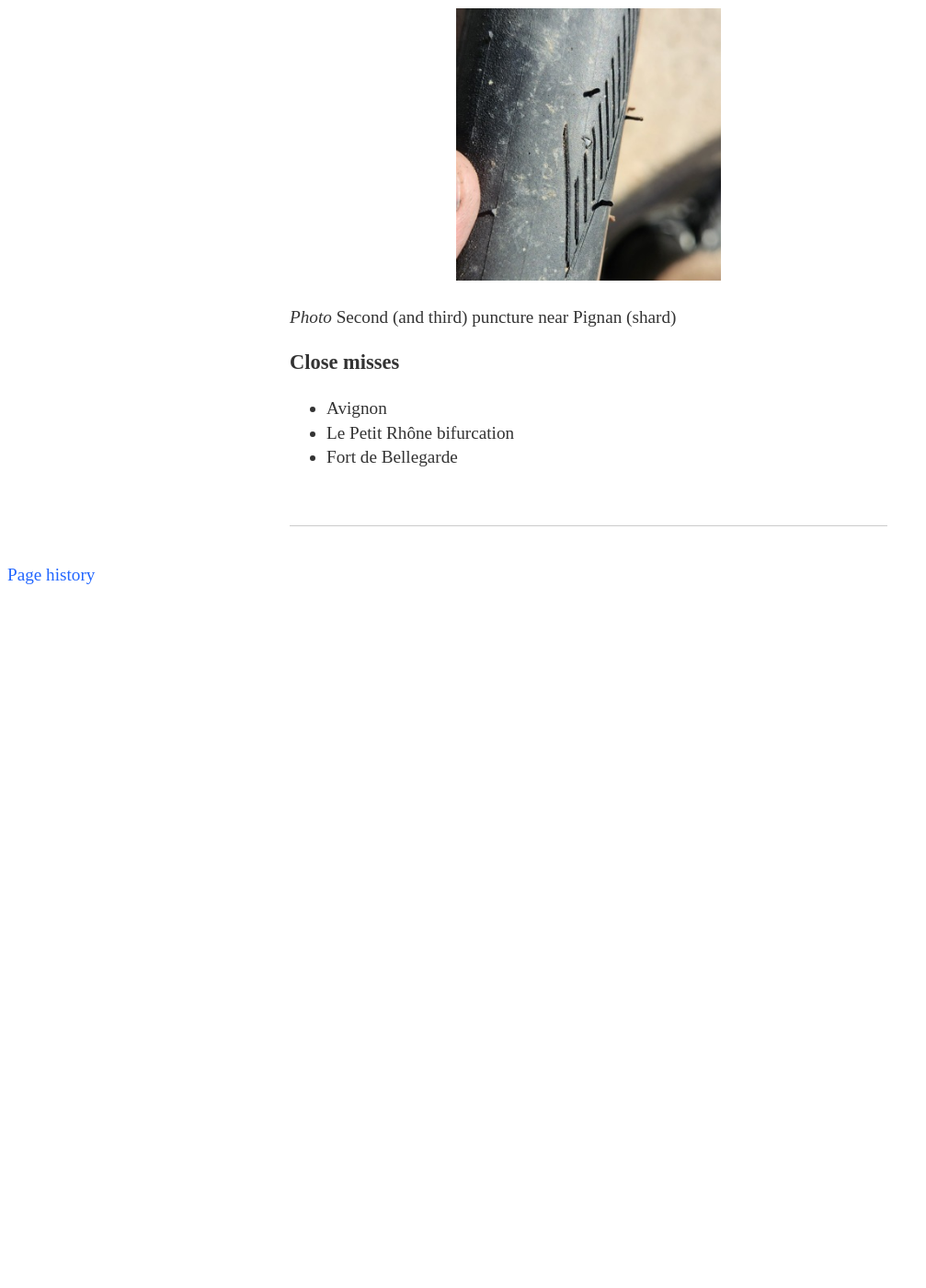
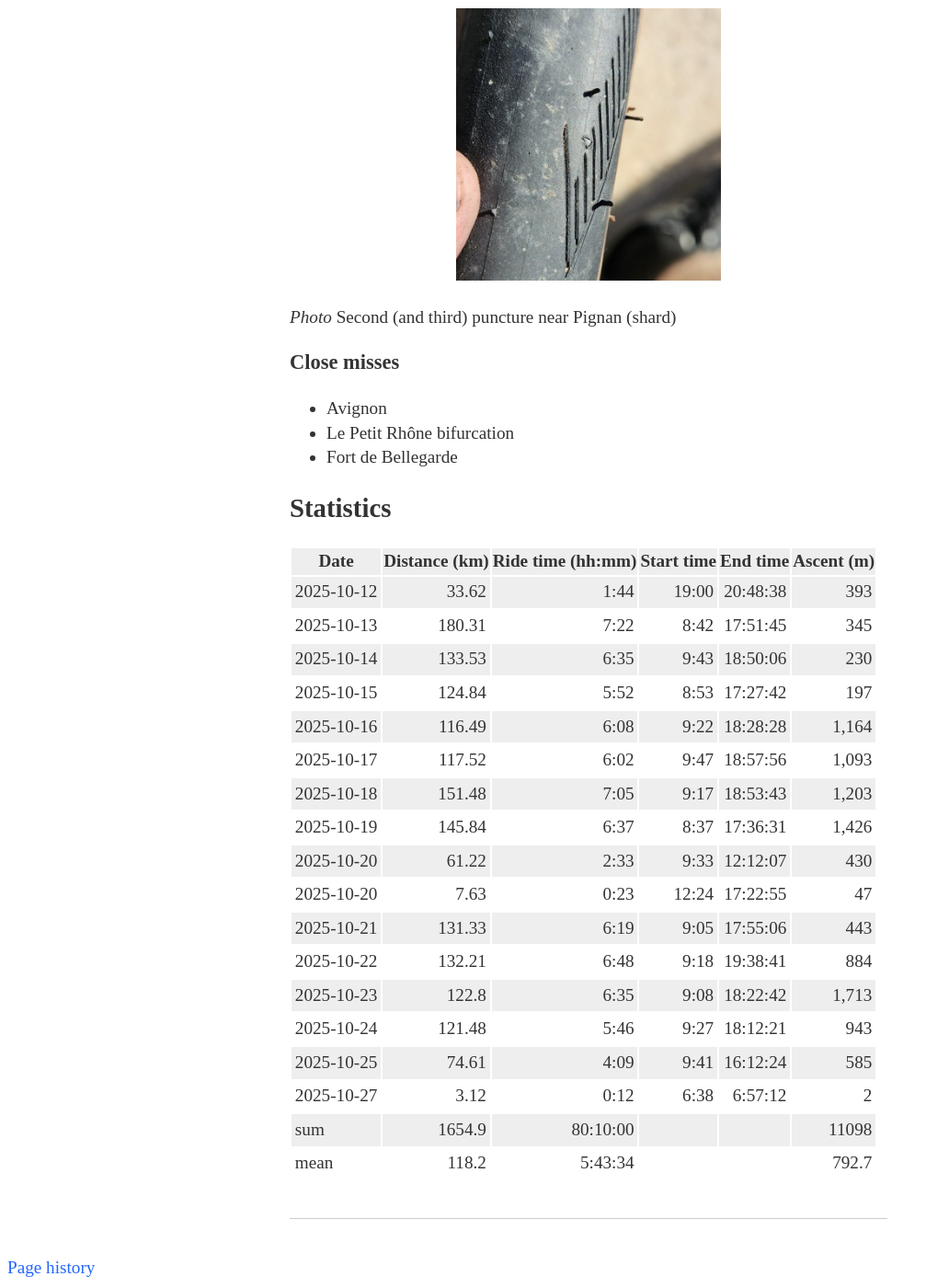
Before and after one commit to Werkov/Werkov.github.io, a Jekyll site: the page built from _posts/2025-10-28-barcelona.md, in a window 1280 px wide and 1400 px high, scrolled down 30512 px. Shown: the whole window at 92% size, without its empty margins (0-1007 px from the left). Built offline with Jekyll 4.4.1, drawn with Linux system fonts in a browser that asks for light colours; before the commit the page ends 31158 px from its top, so only the background shows below that.

Commit message:
Barcelona draft, add stats

```diff
--- a/_posts/2025-10-28-barcelona.md
+++ b/_posts/2025-10-28-barcelona.md
@@ -870,3 +870,28 @@ was returning by bus further from the coast, it was rocked by the winds.)
   * Avignon
   * Le Petit Rhône bifurcation
   * Fort de Bellegarde
+
+
+## Statistics
+
+| Date       | Distance (km) | Ride time (hh:mm) | Start time | End time | Ascent (m) |
+|------------|---------:|----------:|-----------:|---------:|-------:|
+| 2025-10-12 | 33.62    |  1:44     | 19:00      | 20:48:38 | 393    |
+| 2025-10-13 | 180.31   |  7:22     | 8:42       | 17:51:45 | 345    |
+| 2025-10-14 | 133.53   |  6:35     | 9:43       | 18:50:06 | 230    |
+| 2025-10-15 | 124.84   |  5:52     | 8:53       | 17:27:42 | 197    |
+| 2025-10-16 | 116.49   |  6:08     | 9:22       | 18:28:28 | 1,164  |
+| 2025-10-17 | 117.52   |  6:02     | 9:47       | 18:57:56 | 1,093  |
+| 2025-10-18 | 151.48   |  7:05     | 9:17       | 18:53:43 | 1,203  |
+| 2025-10-19 | 145.84   |  6:37     | 8:37       | 17:36:31 | 1,426  |
+| 2025-10-20 | 61.22    |  2:33     | 9:33       | 12:12:07 | 430    |
+| 2025-10-20 | 7.63     |  0:23     | 12:24      | 17:22:55 | 47     |
+| 2025-10-21 | 131.33   |  6:19     | 9:05       | 17:55:06 | 443    |
+| 2025-10-22 | 132.21   |  6:48     | 9:18       | 19:38:41 | 884    |
+| 2025-10-23 | 122.8    |  6:35     | 9:08       | 18:22:42 | 1,713  |
+| 2025-10-24 | 121.48   |  5:46     | 9:27       | 18:12:21 | 943    |
+| 2025-10-25 | 74.61    |  4:09     | 9:41       | 16:12:24 | 585    |
+| 2025-10-27 | 3.12     |  0:12     | 6:38       | 6:57:12  | 2      |
+|------------|----------|-----------|------------|----------|--------|
+| sum        | 1654.9   | 80:10:00  |            |          | 11098  |
+| mean       | 118.2    |  5:43:34  |            |          | 792.7  |
```
